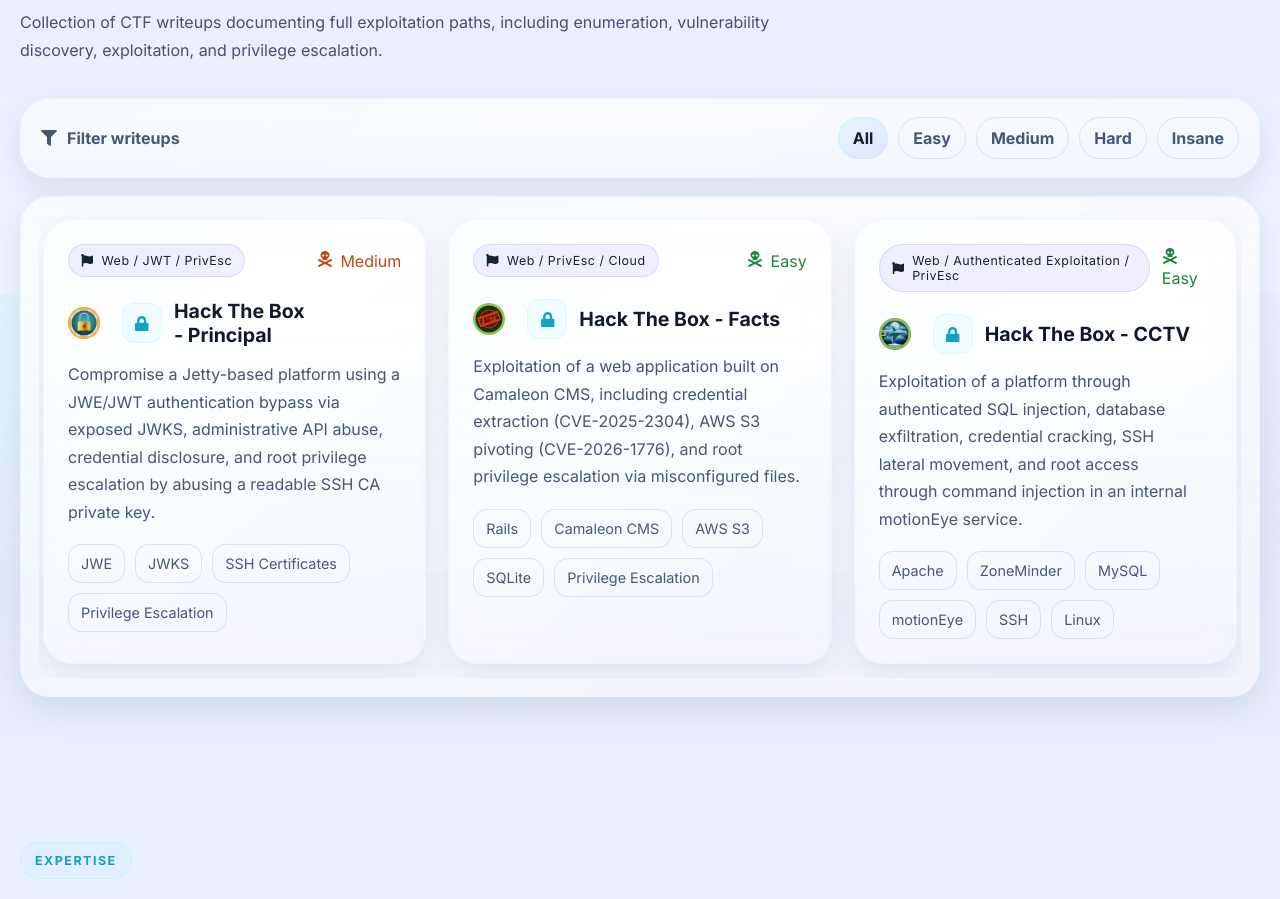
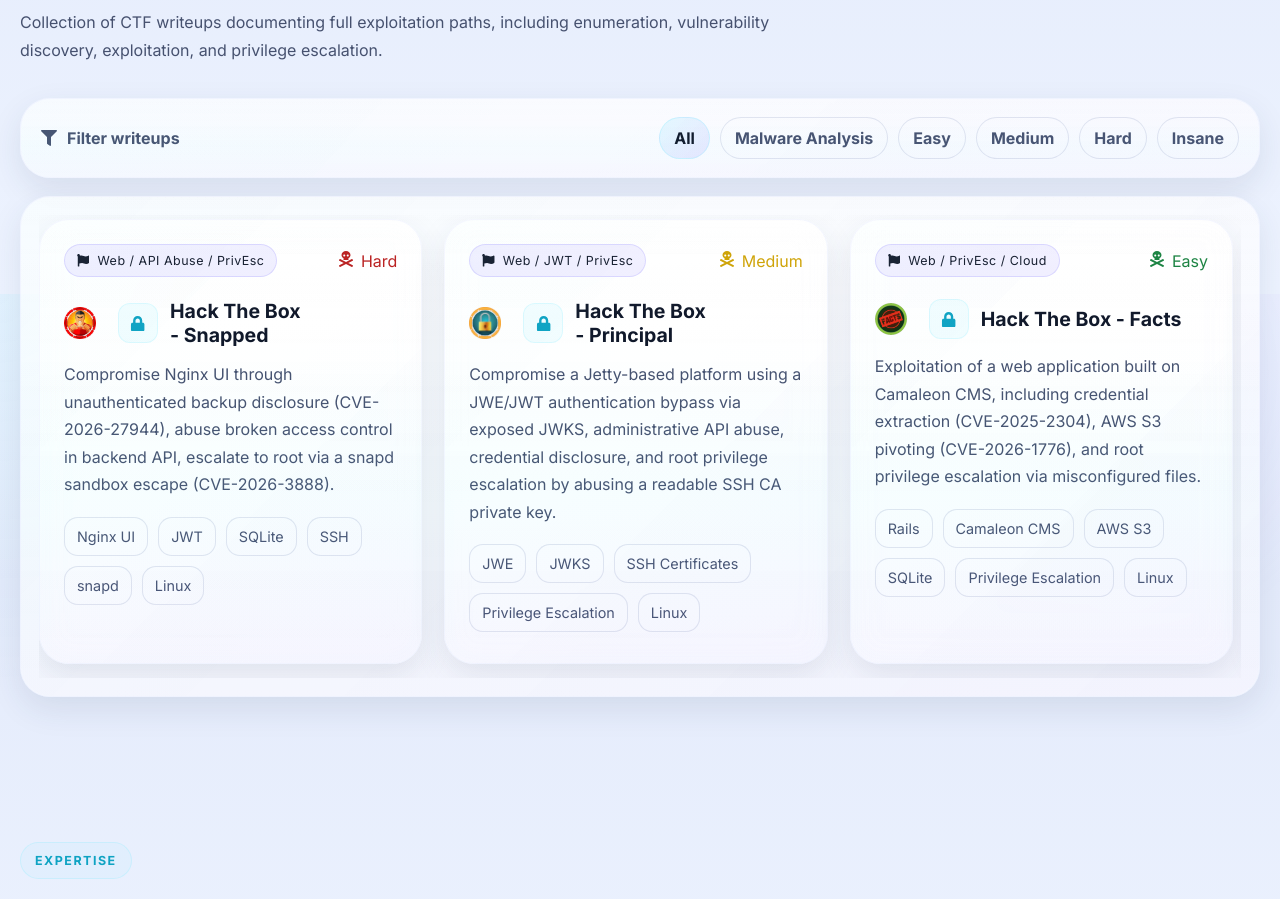
Before and after one commit to alessandro-carboni/alessandro-carboni.github.io, a React (Vite) app: page / in a window 1280 px wide. Shown: the part 2906-3805 px from the top of the page. Built offline with nearby package versions, Linux system fonts and the light colour scheme.

Commit message:
Snapped Writeup

```diff
--- a/src/components/HorizontalScrollSection.jsx
+++ b/src/components/HorizontalScrollSection.jsx
@@ -66,7 +66,7 @@ export default function HorizontalScrollSection() {
                           item.difficulty === 'Easy'
                             ? '#15803d'
                             : item.difficulty === 'Medium'
-                            ? '#c2410c'
+                            ? '#cea100'
                             : item.difficulty === 'Hard'
                             ? '#b91c1c'
                             : item.difficulty === 'Insane'
--- a/src/data/portfolioData.js
+++ b/src/data/portfolioData.js
@@ -80,6 +80,7 @@ export const experienceTimeline = [
 
 export const writeupFilters = [
   'All',
+  'Malware Analysis',
   'Easy',
   'Medium',
   'Hard',
@@ -88,12 +89,23 @@ export const writeupFilters = [
 
 export const writeups = [
   {
+    title: 'Hack The Box - Snapped',
+    type: 'Web / API Abuse / PrivEsc',
+    difficulty: 'Hard',
+    summary:
+      'Compromise Nginx UI through unauthenticated backup disclosure (CVE-2026-27944), abuse broken access control in backend API, escalate to root via a snapd sandbox escape (CVE-2026-3888).',
+    stack: ['Nginx UI', 'JWT', 'SQLite', 'SSH', 'snapd', 'Linux'],
+    category: ['Hard'],
+    link: 'https://github.com/alessandro-carboni/CTF-Writeups/blob/main/Snapped/Snapped.md',
+    image: '/images/Snapped.png',
+  },
+  {
     title: 'Hack The Box - Principal',
     type: 'Web / JWT / PrivEsc',
     difficulty: 'Medium',
     summary:
       'Compromise a Jetty-based platform using a JWE/JWT authentication bypass via exposed JWKS, administrative API abuse, credential disclosure, and root privilege escalation by abusing a readable SSH CA private key.',
-    stack: ['JWE', 'JWKS', 'SSH Certificates', 'Privilege Escalation'],
+    stack: ['JWE', 'JWKS', 'SSH Certificates', 'Privilege Escalation', 'Linux'],
     category: ['Medium'],
     link: 'https://github.com/alessandro-carboni/CTF-Writeups/blob/main/Principal/principal.md',
     image: '/images/Principal.png',
@@ -104,7 +116,7 @@ export const writeups = [
     difficulty: 'Easy',
     summary:
       'Exploitation of a web application built on Camaleon CMS, including credential extraction (CVE-2025-2304), AWS S3 pivoting (CVE-2026-1776), and root privilege escalation via misconfigured files.',
-    stack: ['Rails', 'Camaleon CMS', 'AWS S3', 'SQLite', 'Privilege Escalation'],
+    stack: ['Rails', 'Camaleon CMS', 'AWS S3', 'SQLite', 'Privilege Escalation', 'Linux'],
     category: ['Easy'],
     link: 'https://github.com/alessandro-carboni/CTF-Writeups/blob/main/Facts/facts.md',
     image: '/images/Facts.png',
```
Also changed, not shown: public/images/Snapped.png (added).
